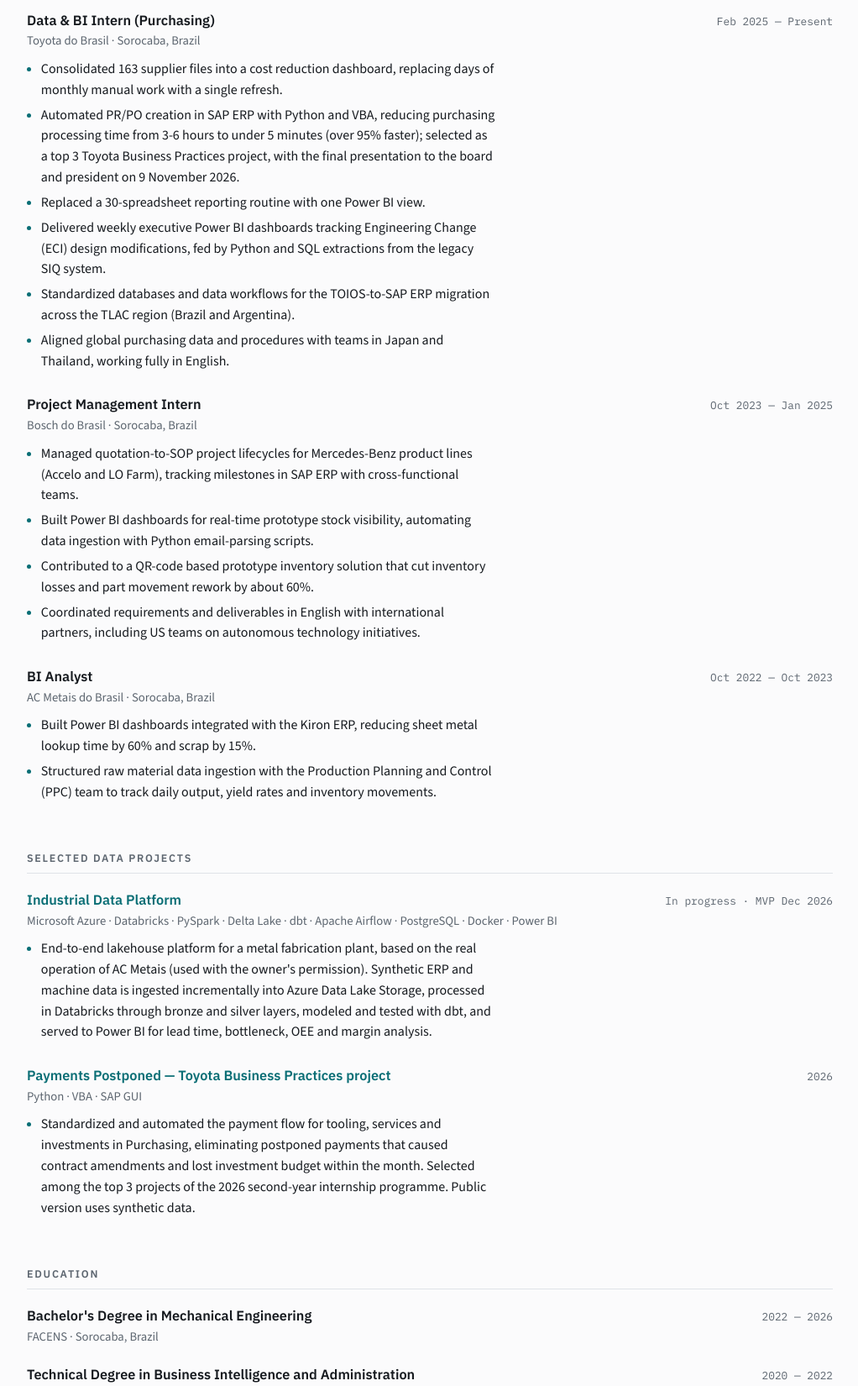
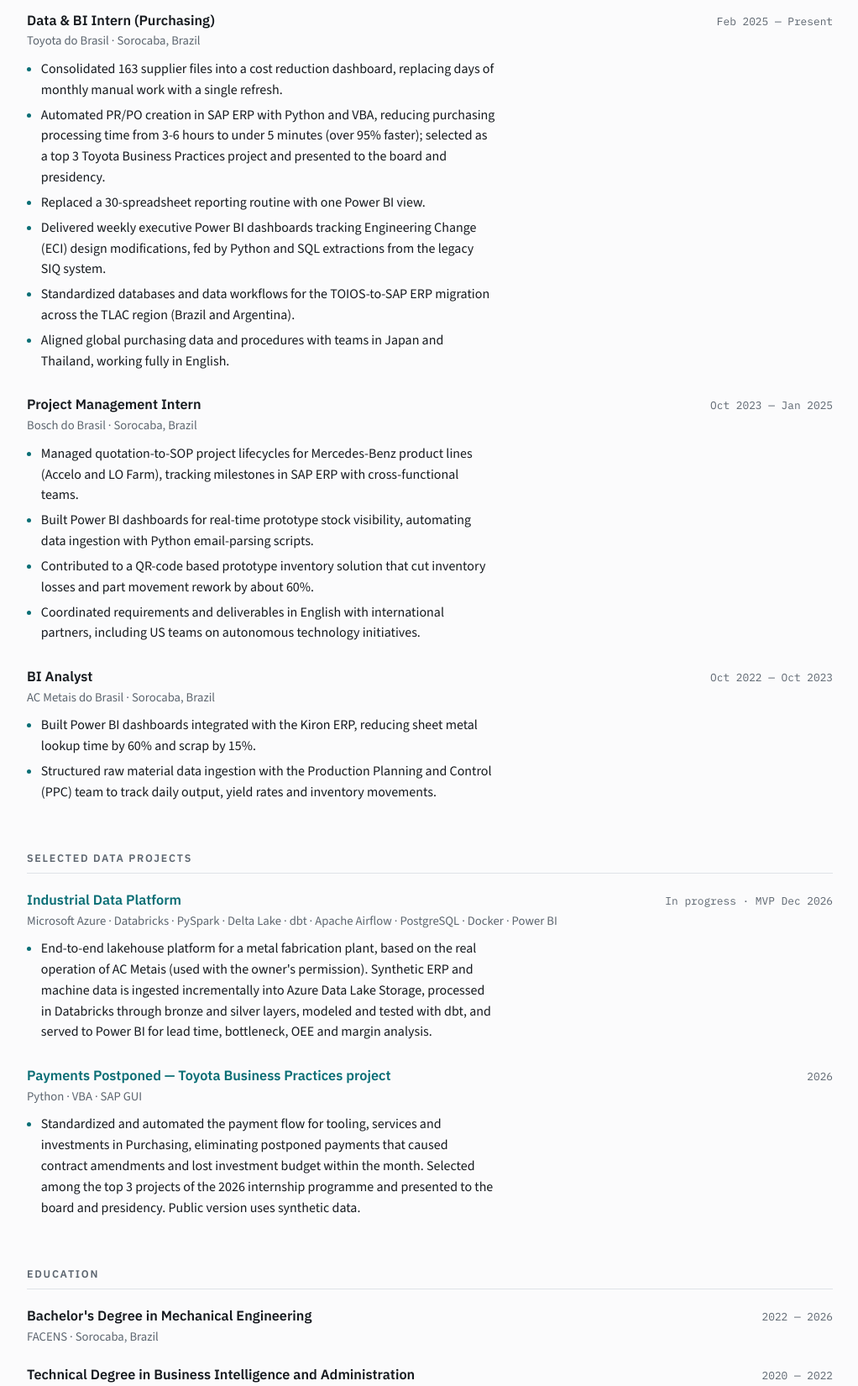
Before and after one commit to lucasnunesf/CV, a plain HTML site: page index.html in a window 1280 px wide. Shown: the part 1140-2790 px from the top of the page at 84% size, without its empty margins (128-1150 px from the left). Drawn offline with nearby package versions, Linux system fonts and the light colour scheme.

Commit message:
Update project descriptions for clarity and detail

```diff
--- a/index.html
+++ b/index.html
@@ -171,7 +171,7 @@
     <div class="org">Toyota do Brasil · Sorocaba, Brazil</div>
     <ul class="pts">
       <li data-en="Consolidated 163 supplier files into a cost reduction dashboard, replacing days of monthly manual work with a single refresh." data-pt="Consolidou 163 arquivos de fornecedores em um dashboard de redução de custos, substituindo dias de trabalho manual mensal por uma única atualização.">Consolidated 163 supplier files into a cost reduction dashboard, replacing days of monthly manual work with a single refresh.</li>
-      <li data-en="Automated PR/PO creation in SAP ERP with Python and VBA, reducing purchasing processing time from 3-6 hours to under 5 minutes (over 95% faster); selected as a top 3 Toyota Business Practices project, with the final presentation to the board and president on 9 November 2026." data-pt="Automatizou a criação de requisições e pedidos de compra no SAP ERP com Python e VBA, reduzindo o tempo de processamento de 3 a 6 horas para menos de 5 minutos (mais de 95% mais rápido); selecionado entre os 3 melhores projetos Toyota Business Practices, com apresentação final para a diretoria e a presidência em 9 de novembro de 2026.">Automated PR/PO creation in SAP ERP with Python and VBA, reducing purchasing processing time from 3-6 hours to under 5 minutes (over 95% faster); selected as a top 3 Toyota Business Practices project, with the final presentation to the board and president on 9 November 2026.</li>
+      <li data-en="Automated PR/PO creation in SAP ERP with Python and VBA, reducing purchasing processing time from 3-6 hours to under 5 minutes (over 95% faster); selected as a top 3 Toyota Business Practices project and presented to the board and presidency." data-pt="Automatizou a criação de requisições e pedidos de compra no SAP ERP com Python e VBA, reduzindo o tempo de processamento de 3 a 6 horas para menos de 5 minutos (mais de 95% mais rápido); selecionado entre os 3 melhores projetos Toyota Business Practices e apresentado à diretoria e à presidência.">Automated PR/PO creation in SAP ERP with Python and VBA, reducing purchasing processing time from 3-6 hours to under 5 minutes (over 95% faster); selected as a top 3 Toyota Business Practices project and presented to the board and presidency.</li>
       <li data-en="Replaced a 30-spreadsheet reporting routine with one Power BI view." data-pt="Substituiu uma rotina de relatórios com 30 planilhas por uma única visão em Power BI.">Replaced a 30-spreadsheet reporting routine with one Power BI view.</li>
       <li data-en="Delivered weekly executive Power BI dashboards tracking Engineering Change (ECI) design modifications, fed by Python and SQL extractions from the legacy SIQ system." data-pt="Entregou dashboards executivos semanais em Power BI para acompanhar alterações de projeto (ECI), alimentados por extrações em Python e SQL do sistema legado SIQ.">Delivered weekly executive Power BI dashboards tracking Engineering Change (ECI) design modifications, fed by Python and SQL extractions from the legacy SIQ system.</li>
       <li data-en="Standardized databases and data workflows for the TOIOS-to-SAP ERP migration across the TLAC region (Brazil and Argentina)." data-pt="Padronizou bases e fluxos de dados na migração de ERP do TOIOS para o SAP na região TLAC (Brasil e Argentina).">Standardized databases and data workflows for the TOIOS-to-SAP ERP migration across the TLAC region (Brazil and Argentina).</li>
@@ -225,7 +225,7 @@
     </div>
     <div class="org">Python · VBA · SAP GUI</div>
     <ul class="pts">
-      <li data-en="Standardized and automated the payment flow for tooling, services and investments in Purchasing, eliminating postponed payments that caused contract amendments and lost investment budget within the month. Selected among the top 3 projects of the 2026 second-year internship programme. Public version uses synthetic data." data-pt="Padronizou e automatizou o fluxo de pagamento de ferramental, serviços e investimentos em Compras, eliminando pagamentos postergados que geravam aditivos de contrato e perda de verba de investimento no mês. Selecionado entre os 3 melhores projetos do programa de estágio de segundo ano de 2026. A versão pública usa dados sintéticos.">Standardized and automated the payment flow for tooling, services and investments in Purchasing, eliminating postponed payments that caused contract amendments and lost investment budget within the month. Selected among the top 3 projects of the 2026 second-year internship programme. Public version uses synthetic data.</li>
+      <li data-en="Standardized and automated the payment flow for tooling, services and investments in Purchasing, eliminating postponed payments that caused contract amendments and lost investment budget within the month. Selected among the top 3 projects of the 2026 internship programme and presented to the board and presidency. Public version uses synthetic data." data-pt="Padronizou e automatizou o fluxo de pagamento de ferramental, serviços e investimentos em Compras, eliminando pagamentos postergados que geravam aditivos de contrato e perda de verba de investimento no mês. Selecionado entre os 3 melhores projetos do programa de estágio de 2026 e apresentado à diretoria e à presidência. A versão pública usa dados sintéticos.">Standardized and automated the payment flow for tooling, services and investments in Purchasing, eliminating postponed payments that caused contract amendments and lost investment budget within the month. Selected among the top 3 projects of the 2026 internship programme and presented to the board and presidency. Public version uses synthetic data.</li>
     </ul>
   </div>
 </section>
```
